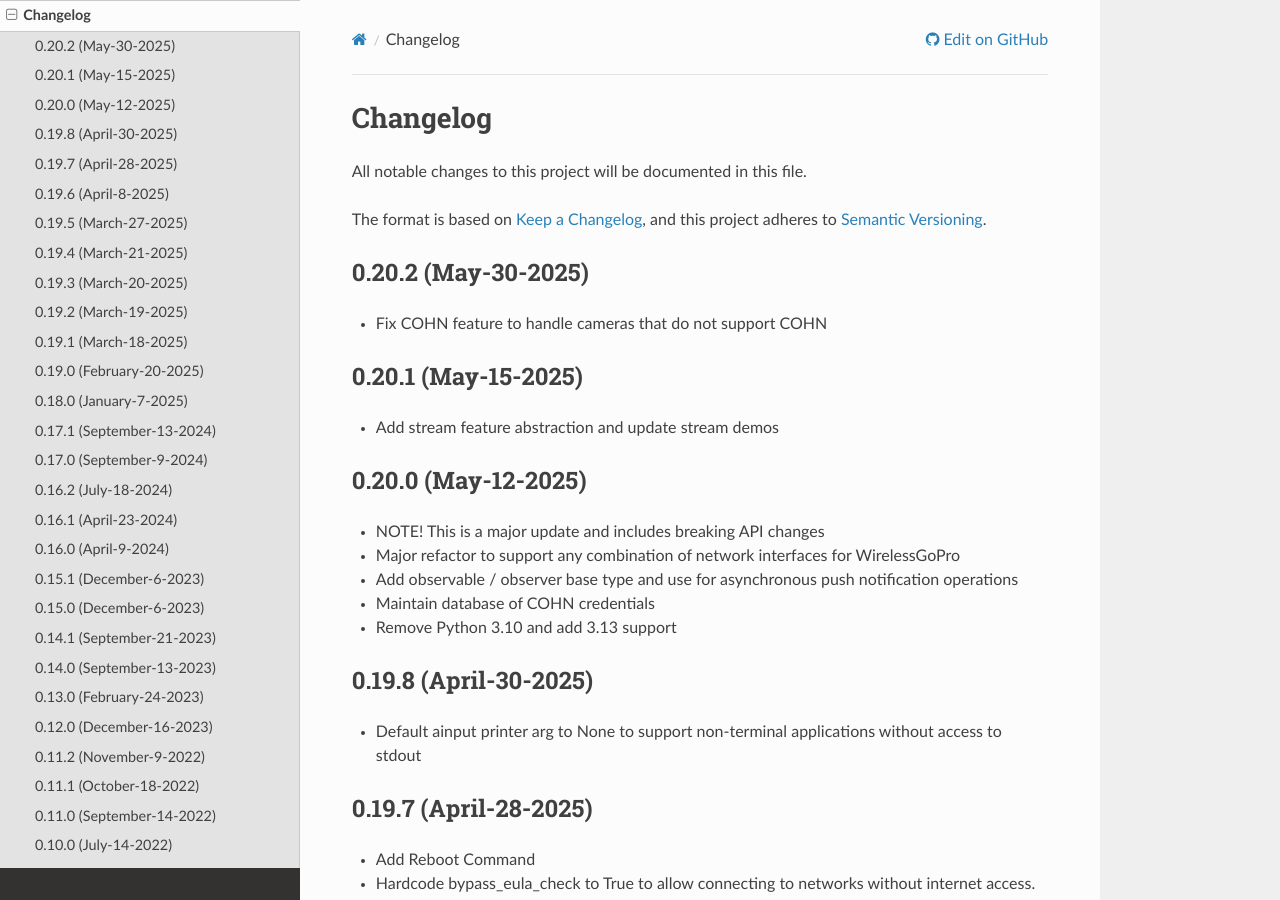
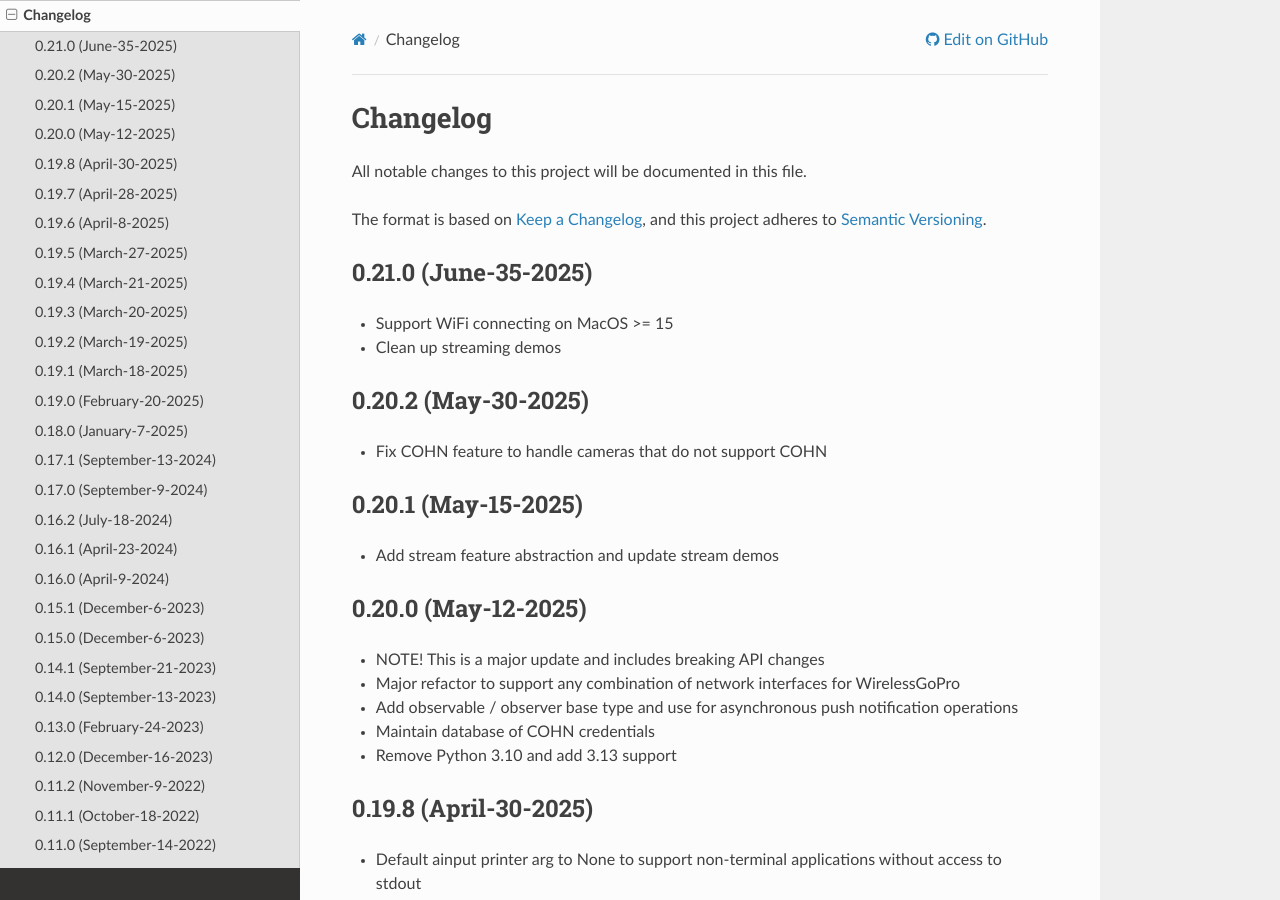
Before and after one commit to gopro/OpenGoPro, a Sphinx documentation site: the page built from demos/python/sdk_wireless_camera_control/docs/changelog.rst, in a window 1280 px wide and 900 px high. Built offline with Sphinx 7.4.7 and the Read the Docs theme 3.1.0, drawn with Linux system fonts in a browser that asks for light colours; the version number could not be read and is left out.

Commit message:
Releases Python SDK 0.21.0 (#792)

```diff
--- a/demos/python/sdk_wireless_camera_control/docs/changelog.rst
+++ b/demos/python/sdk_wireless_camera_control/docs/changelog.rst
@@ -8,6 +8,11 @@ All notable changes to this project will be documented in this file.
 
 The format is based on `Keep a Changelog <https://keepachangelog.com/en/1.0.0/>`_,
 and this project adheres to `Semantic Versioning <https://semver.org/spec/v2.0.0.html>`_.
+
+0.21.0 (June-35-2025)
+---------------------
+* Support WiFi connecting on MacOS >= 15
+* Clean up streaming demos
 
 0.20.2 (May-30-2025)
 --------------------
```
Also changed, not shown: 1 other file.
